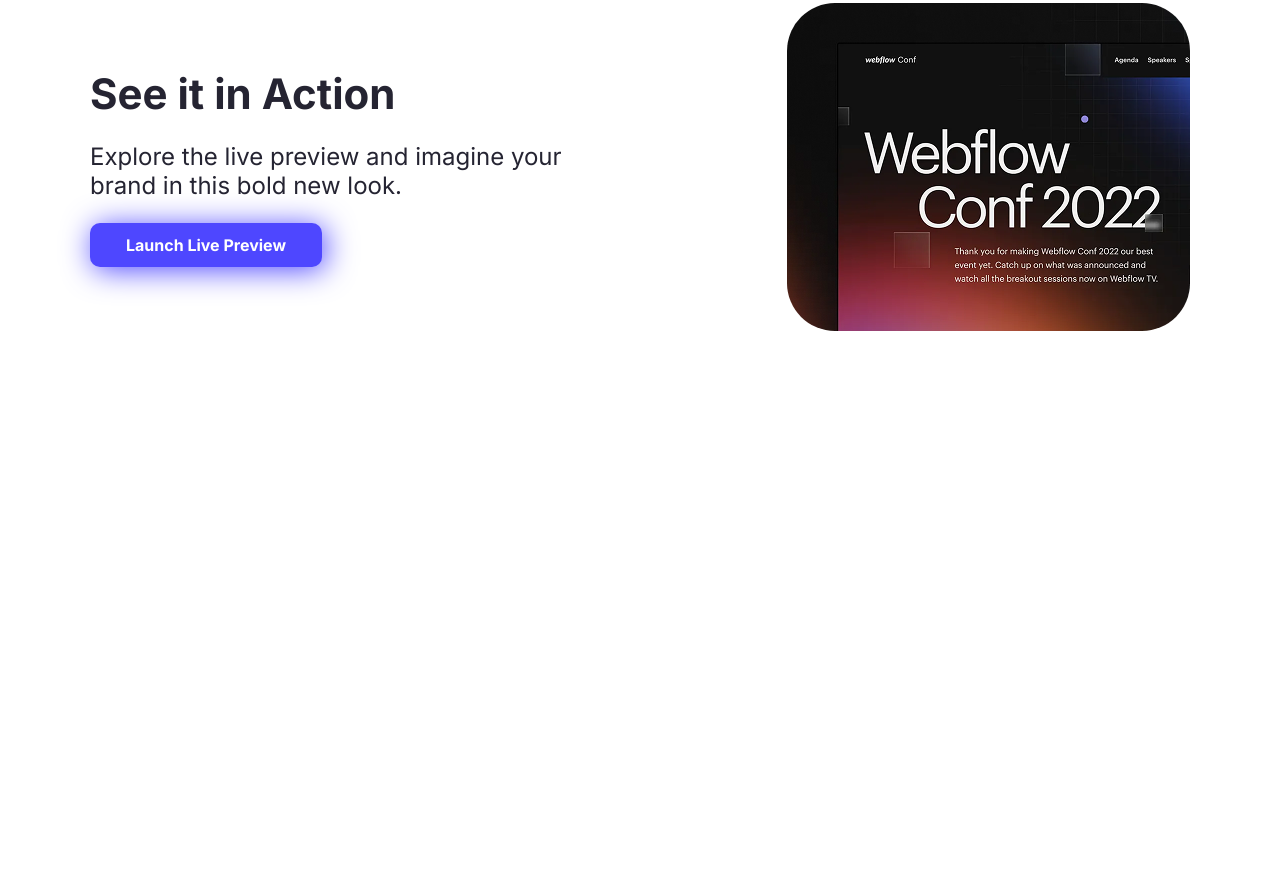
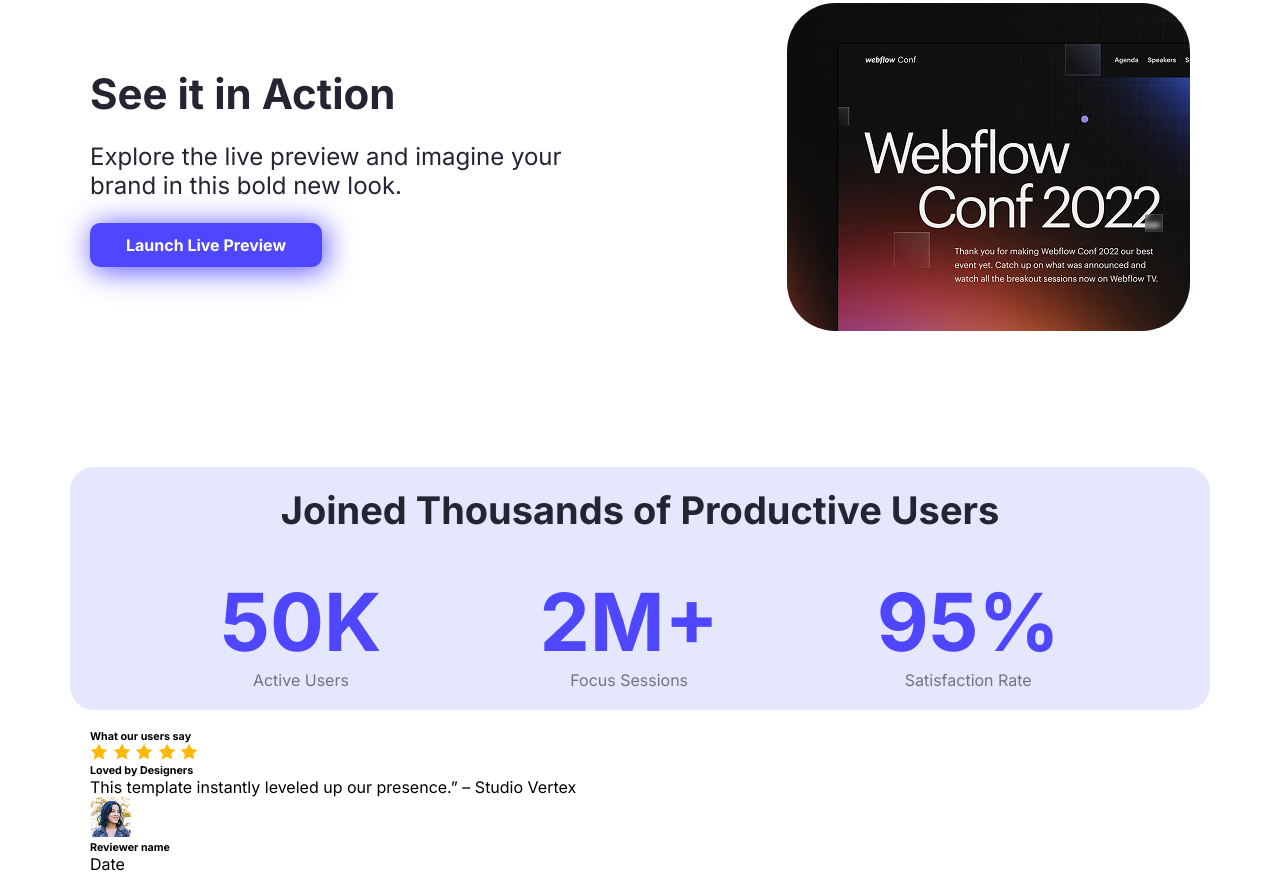
Before and after one commit to Malweat/assignment, a plain HTML site: page index.html in a window 1280 px wide. Shown: the part 733-1627 px from the top of the page. Before the commit the page ends 1084 px from the top, so only its background shows below. Drawn offline with Linux system fonts and the light colour scheme.

Commit message:
added third some html part

```diff
--- a/index.html
+++ b/index.html
@@ -38,3 +38,58 @@
 
         <img src="Assets/wc-mini.png" alt="" />
       </section>
+
+      <!-- Users section -->
+      <section class="container users">
+        <h6 class="title">Joined Thousands of Productive Users</h6>
+
+        <div class="users-count">
+          <div class="count">
+            <h6>50K</h6>
+            <span>Active Users</span>
+          </div>
+
+          <div class="count">
+            <h6>2M+</h6>
+            <span>Focus Sessions</span>
+          </div>
+
+          <div class="count">
+            <h6>95%</h6>
+            <span>Satisfaction Rate</span>
+          </div>
+        </div>
+      </section>
+
+
+      <!-- Feedback section -->
+      <section class="container feedback">
+        <h6 class="title">What our users say</h6>
+
+        <div class="card-container">
+
+          <div class="card">
+            <div class="star">
+              <img src="Assets/icon-star.png" alt="" />
+              <img src="Assets/icon-star.png" alt="" />
+              <img src="Assets/icon-star.png" alt="" />
+              <img src="Assets/icon-star.png" alt="" />
+              <img src="Assets/icon-star.png" alt="" />
+            </div>
+
+            <div class="card-text">
+              <h6>Loved by Designers</h6>
+              <p>
+                This template instantly leveled up our presence.” – Studio
+                Vertex
+              </p>
+            </div>
+
+            <div class="author">
+              <img src="Assets/avatar.png" alt="" />
+              <div class="author-detail">
+                <h6>Reviewer name</h6>
+                <span>Date</span>
+              </div>
+            </div>
+          </div>
--- a/style/style.css
+++ b/style/style.css
@@ -127,3 +127,47 @@
 .action img {
   border-radius: 48px;
 }
+
+
+/* ------Users----- */
+.users {
+  margin-top: 116px;
+  background-color: #e5e7ff;
+  border-radius: 24px;
+
+  display: flex;
+  flex-direction: column;
+  gap: 40px;
+  justify-content: center;
+  align-items: center;
+}
+
+.users .title {
+  color: var(--secondaryColor);
+  font-weight: bold;
+  font-size: 38px;
+}
+
+.users .users-count {
+  display: flex;
+  justify-content: center;
+  align-items: center;
+  gap: 158px;
+}
+
+.users-count .count {
+  display: flex;
+  flex-direction: column;
+  justify-content: center;
+  align-items: center;
+}
+
+.count h6 {
+  color: var(--primaryColor);
+  font-size: 80px;
+  font-weight: bold;
+}
+
+.count span {
+  color: rgba(0, 0, 0, 0.5);
+}
```
